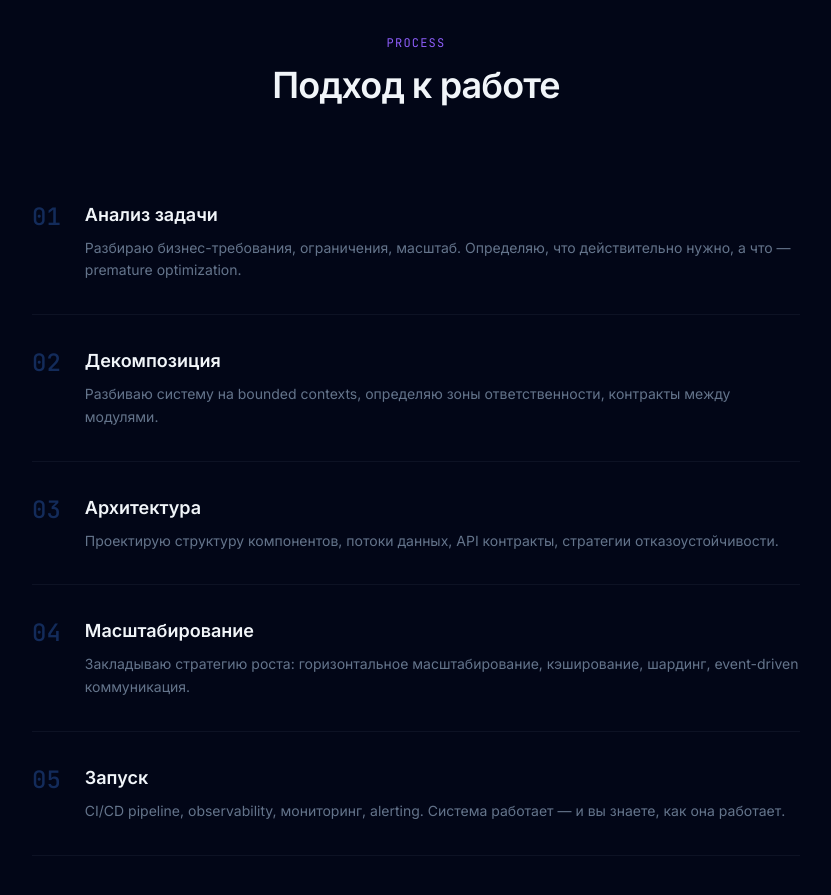
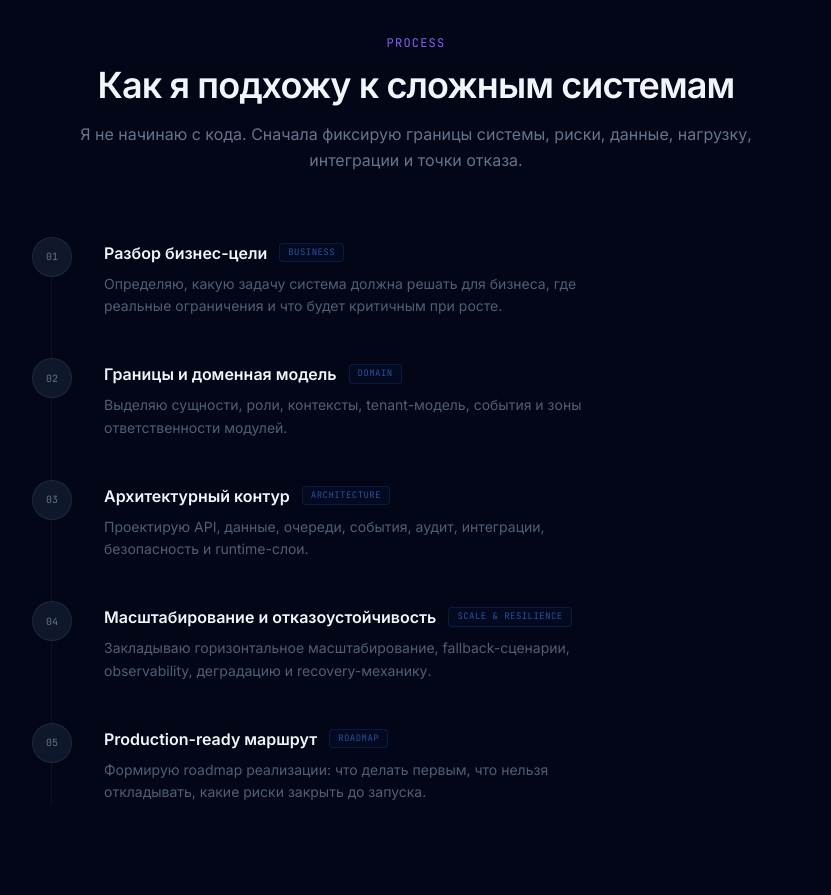
Before and after one commit to Sergei1367/NewLending, a React (Vite) app: page / in a window 1280 px wide. Shown: the part 4320-5215 px from the top of the page, without its empty margins (224-1055 px from the left). Built offline with nearby package versions, Linux system fonts and the light colour scheme.

Commit message:
Improve architecture approach section

```diff
--- a/src/App.tsx
+++ b/src/App.tsx
@@ -255,11 +255,36 @@ const cases = [
 
 /* ─── Approach Data ─── */
 const approachSteps = [
-  { num: '01', title: 'Анализ задачи', desc: 'Разбираю бизнес-требования, ограничения, масштаб. Определяю, что действительно нужно, а что — premature optimization.' },
-  { num: '02', title: 'Декомпозиция', desc: 'Разбиваю систему на bounded contexts, определяю зоны ответственности, контракты между модулями.' },
-  { num: '03', title: 'Архитектура', desc: 'Проектирую структуру компонентов, потоки данных, API контракты, стратегии отказоустойчивости.' },
-  { num: '04', title: 'Масштабирование', desc: 'Закладываю стратегию роста: горизонтальное масштабирование, кэширование, шардинг, event-driven коммуникация.' },
-  { num: '05', title: 'Запуск', desc: 'CI/CD pipeline, observability, мониторинг, alerting. Система работает — и вы знаете, как она работает.' },
+  {
+    num: '01',
+    title: 'Разбор бизнес-цели',
+    label: 'Business',
+    desc: 'Определяю, какую задачу система должна решать для бизнеса, где реальные ограничения и что будет критичным при росте.',
+  },
+  {
+    num: '02',
+    title: 'Границы и доменная модель',
+    label: 'Domain',
+    desc: 'Выделяю сущности, роли, контексты, tenant-модель, события и зоны ответственности модулей.',
+  },
+  {
+    num: '03',
+    title: 'Архитектурный контур',
+    label: 'Architecture',
+    desc: 'Проектирую API, данные, очереди, события, аудит, интеграции, безопасность и runtime-слои.',
+  },
+  {
+    num: '04',
+    title: 'Масштабирование и отказоустойчивость',
+    label: 'Scale & Resilience',
+    desc: 'Закладываю горизонтальное масштабирование, fallback-сценарии, observability, деградацию и recovery-механику.',
+  },
+  {
+    num: '05',
+    title: 'Production-ready маршрут',
+    label: 'Roadmap',
+    desc: 'Формирую roadmap реализации: что делать первым, что нельзя откладывать, какие риски закрыть до запуска.',
+  },
 ]
 
 /* ─── Audience Data ─── */
@@ -546,25 +571,43 @@ export default function App() {
           <div className="text-center mb-16">
             <span className="font-mono text-xs text-accent-purple tracking-widest uppercase">Process</span>
             <h2 className="text-3xl sm:text-4xl font-semibold text-text-primary mt-3 tracking-tight">
-              Подход к работе
+              Как я подхожу к сложным системам
             </h2>
+            <p className="text-text-muted mt-4 max-w-2xl mx-auto leading-relaxed">
+              Я не начинаю с кода. Сначала фиксирую границы системы, риски, данные, нагрузку, интеграции и точки отказа.
+            </p>
           </div>
 
-          <div className="max-w-3xl mx-auto space-y-0">
+          <div className="max-w-3xl mx-auto relative">
+            {/* Vertical timeline line */}
+            <div className="absolute left-[19px] top-0 bottom-0 w-px bg-border-subtle" />
+
+            <div className="space-y-10">
               {approachSteps.map((step, i) => (
                 <div
                   key={i}
-                className="group flex gap-6 py-8 border-b border-border-subtle hover:border-accent-blue/20 transition-colors duration-300"
+                  className="group flex gap-8 relative"
                 >
-                <span className="font-mono text-2xl text-accent-blue/30 font-medium shrink-0 group-hover:text-accent-blue/60 transition-colors">
-                  {step.num}
+                  {/* Timeline node */}
+                  <div className="shrink-0 relative z-10">
+                    <div className="w-10 h-10 rounded-full bg-bg-secondary border border-border-card flex items-center justify-center group-hover:border-accent-blue/40 transition-colors duration-500">
+                      <span className="text-[10px] font-mono text-text-muted group-hover:text-accent-blue transition-colors duration-500">{step.num}</span>
+                    </div>
+                  </div>
+
+                  {/* Content */}
+                  <div className="pt-1">
+                    <div className="flex items-center gap-3 mb-2">
+                      <h3 className="text-base font-semibold text-text-primary">{step.title}</h3>
+                      <span className="px-2 py-0.5 rounded text-[9px] font-mono tracking-wider uppercase border border-accent-blue/15 text-accent-blue/60 bg-accent-blue/[0.04]">
+                        {step.label}
                       </span>
-                <div>
-                  <h3 className="text-lg font-semibold text-text-primary mb-2">{step.title}</h3>
-                  <p className="text-sm text-text-muted leading-relaxed">{step.desc}</p>
+                    </div>
+                    <p className="text-sm text-text-muted/80 leading-relaxed max-w-lg">{step.desc}</p>
                   </div>
                 </div>
               ))}
+            </div>
           </div>
         </div>
       </Section>
```
Lines whose indentation alone changed are shown as unchanged.
